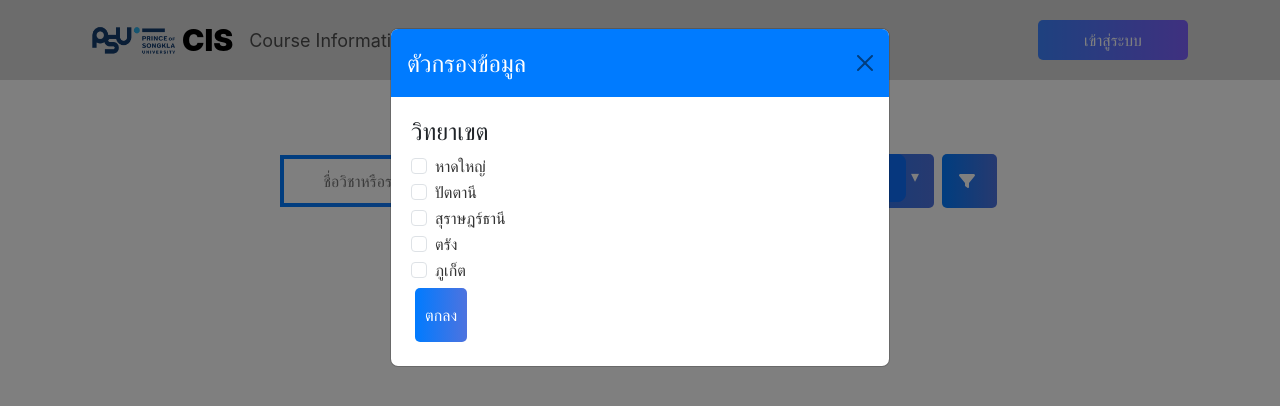
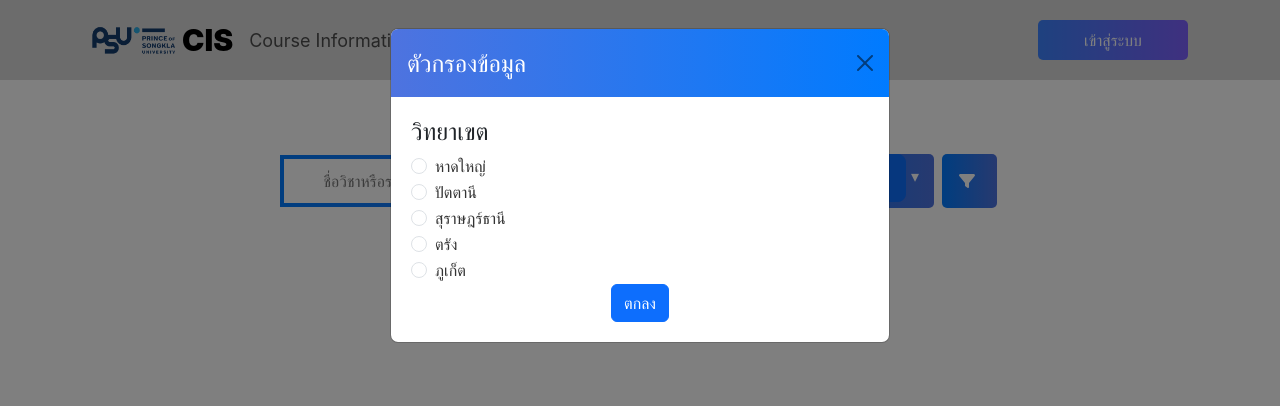
Before and after one commit to sareefhub/Course-Information-System, a React (Create React App) app in the folder client-search-for-courses/: page / in a window 1280 px wide. Both pictures are taken after a click on the button 969 px from the left and 181 px from the top of the page. Shown: the top 406 px of the page. Built offline with nearby package versions, Linux system fonts and the light colour scheme.

Commit message:
เพิ่มการ Filter วิทยาเขต

```diff
--- a/client-search-for-courses/src/components/filterModal/filterModal.css
+++ b/client-search-for-courses/src/components/filterModal/filterModal.css
@@ -1,8 +1,14 @@
 /* Modal Title */
 .modal-header {
-    background-color: #007bff; /* เปลี่ยนสีพื้นหลัง */
-    color: #fff; /* เปลี่ยนสีข้อความ */
-    border-bottom: none; /* ลบเส้นขอบด้านล่าง */
+    background-image: linear-gradient(to right, #4e73df, #007bff);
+    color: #fff;
+    border-bottom: none;
+}
+
+/* Modal Container */
+.modal-dialog {
+    align-items: center;
+    justify-content: center;
 }
 
 /* Modal Body */
@@ -12,23 +18,40 @@
 
 /* Checkbox Label */
 .form-check-label {
-    color: #333; /* เปลี่ยนสีข้อความ Checkbox */
+    color: #333;
 }
 
 /* Modal Footer */
 .modal-footer {
-    border-top: none; /* ลบเส้นขอบด้านบน */
+    border-top: none;
     padding: 15px 20px;
 }
 
 /* Close Button */
 .modal-footer button {
-    background-color: #6c757d; /* เปลี่ยนสีพื้นหลังปุ่ม */
-    border: none; /* ลบเส้นขอบ */
-    color: #fff; /* เปลี่ยนสีข้อความ */
+    background-color: #6c757d;
+    border: none;
+    color: #fff;
 }
 
 /* Close Button Hover */
 .modal-footer button:hover {
-    background-color: #545b62; /* เปลี่ยนสีพื้นหลังปุ่มเมื่อโฮเวอร์ */
+    background-color: #545b62;
 }
+
+/* Hover effect on filter options */
+.form-check-input:hover + .form-check-label::before {
+    border-color: #007bff; /* Change border color on hover */
+}
+
+/* Change background color when checkbox is checked */
+.form-check-input:checked + .form-check-label::before {
+    background-color: #007bff; /* Change background color when checked */
+}
+
+.Btn-filter-xx {
+    display: block;
+    margin: 0 auto; /* จัดให้อยู่ตรงกลาง */
+    align-items: center;
+    justify-content: center;
+}
--- a/client-search-for-courses/src/components/filterModal/filterModal.jsx
+++ b/client-search-for-courses/src/components/filterModal/filterModal.jsx
@@ -1,27 +1,24 @@
 import { useState } from 'react';
 import { Modal, Button, Form } from 'react-bootstrap';
-import './filterModal.css'
+import './filterModal.css';
 
-const FilterModal = ({ showModal, handleClose }) => {
-    const [checkboxState, setCheckboxState] = useState({
-        hatyai: false,
-        pattani: false,
-        suratthani: false,
-        trang: false,
-        phuket: false,
-    });
+const FilterModal = ({ showModal, handleClose, handleFilterByCampus }) => { // ปรับเพิ่ม handleFilterByCampus เป็นพารามิเตอร์
+    const [selectedOption, setSelectedOption] = useState(null);
 
     const handleCheckboxChange = (event) => {
-        const { name, checked } = event.target;
-        setCheckboxState({
-            ...checkboxState,
-            [name]: checked,
-        });
+        const { value } = event.target;
+        setSelectedOption(value);
+    };
+
+    const handleSubmit = () => {
+        console.log("Selected option:", selectedOption);
+        handleClose(); // ปิด Modal เมื่อกดปุ่ม "ตกลง"
+        handleFilterByCampus(selectedOption); // ส่งค่าที่เลือกไปให้ Component หลักเพื่อทำการกรองข้อมูล
     };
 
     return (
         <Modal show={showModal} onHide={handleClose}>
-            <Modal.Header closeButton>
+            <Modal.Header closeButton className="modal-header">
                 <Modal.Title>ตัวกรองข้อมูล</Modal.Title>
             </Modal.Header>
             <Modal.Body>
@@ -31,42 +28,47 @@ const FilterModal = ({ showModal, handleClose }) => {
                     </div>
                     <Form.Group controlId="formBasicCheckbox">
                         <Form.Check
-                            type="checkbox"
+                            type="radio"
                             label="หาดใหญ่"
-                            name="hatyai"
-                            checked={checkboxState.hatyai}
+                            name="campus"
+                            value="วิทยาเขตหาดใหญ่"
+                            checked={selectedOption === "วิทยาเขตหาดใหญ่"}
                             onChange={handleCheckboxChange}
                         />
                         <Form.Check
-                            type="checkbox"
+                            type="radio"
                             label="ปัตตานี"
-                            name="pattani"
-                            checked={checkboxState.pattani}
+                            name="campus"
+                            value="วิทยาเขตปัตตานี"
+                            checked={selectedOption === "วิทยาเขตปัตตานี"}
                             onChange={handleCheckboxChange}
                         />
                         <Form.Check
-                            type="checkbox"
+                            type="radio"
                             label="สุราษฎร์ธานี"
-                            name="suratthani"
-                            checked={checkboxState.suratthani}
+                            name="campus"
+                            value="วิทยาเขตสุราษฎร์ธานี"
+                            checked={selectedOption === "วิทยาเขตสุราษฎร์ธานี"}
                             onChange={handleCheckboxChange}
                         />
                         <Form.Check
-                            type="checkbox"
+                            type="radio"
                             label="ตรัง"
-                            name="trang"
-                            checked={checkboxState.trang}
+                            name="campus"
+                            value="วิทยาเขตตรัง"
+                            checked={selectedOption === "วิทยาเขตตรัง"}
                             onChange={handleCheckboxChange}
                         />
                         <Form.Check
-                            type="checkbox"
+                            type="radio"
                             label="ภูเก็ต"
-                            name="phuket"
-                            checked={checkboxState.phuket}
+                            name="campus"
+                            value="วิทยาเขตภูเก็ต"
+                            checked={selectedOption === "วิทยาเขตภูเก็ต"}
                             onChange={handleCheckboxChange}
                         />
                     </Form.Group>
-                    <Button className="Btn-filter" >ตกลง</Button>
+                    <Button className="Btn-filter-xx" onClick={handleSubmit}>ตกลง</Button>
                 </Form>
             </Modal.Body>
         </Modal>
--- a/client-search-for-courses/src/pages/Home.jsx
+++ b/client-search-for-courses/src/pages/Home.jsx
@@ -19,6 +19,7 @@ const Home = () => {
     const [selectedTerm, setSelectedTerm] = useState();
     const [selectedYear, setSelectedYear] = useState();
     const [showClearIcon, setShowClearIcon] = useState(false);
+    const [selectedCampus, setSelectedCampus] = useState(null); // เพิ่ม state เก็บวิทยาเขตที่เลือก
 
     const filterSubjectOffer = "SubjectOffer";
     const terms = [1, 2, 3];
@@ -52,7 +53,9 @@ const Home = () => {
         })
         .then(response => {
             if (response.data && response.data.data && Array.isArray(response.data.data)) {
-                setSearchResults(response.data.data);
+                // กรองข้อมูลด้วยวิทยาเขตที่เลือก
+                const filteredCourses = selectedCampus ? response.data.data.filter(course => course.campusNameThai === selectedCampus) : response.data.data;
+                setSearchResults(filteredCourses);
                 setLoading(false);
                 setErrorMessage('');
             } else {
@@ -80,6 +83,12 @@ const Home = () => {
 
     const handleCloseModal = () => {
         setShowModal(false);
+    };
+
+    // สร้างฟังก์ชั่นเพื่อรับค่าวิทยาเขตที่เลือกจาก Modal
+    const handleFilterByCampus = (selectedCampus) => {
+        setSelectedCampus(selectedCampus);
+        setShowModal(false); // ปิด Modal เมื่อเลือกเสร็จ
     };
 
     return (
@@ -128,7 +137,7 @@ const Home = () => {
                             className="filter-icon"
                         />
                     </Button>
-                    <FilterModal showModal={showModal} handleClose={handleCloseModal} />
+                    <FilterModal showModal={showModal} handleClose={handleCloseModal} handleFilterByCampus={handleFilterByCampus} /> {/* ส่งฟังก์ชั่น handleFilterByCampus ไปยัง FilterModal */}
                 </form>
             </div>
             {errorMessage && (
```
